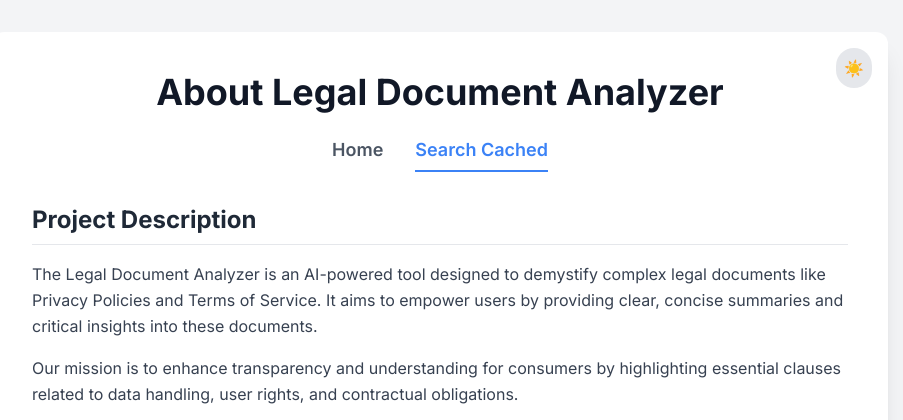
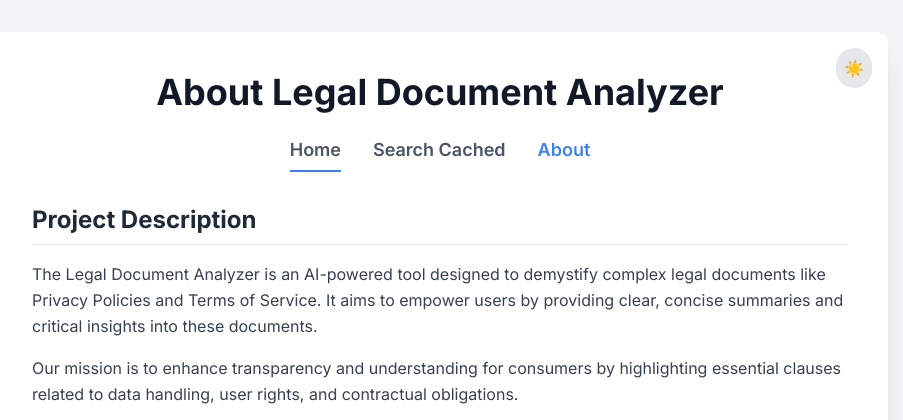
Before and after one commit to patlerds/TOSCheck-Transfer-Students, a Flask app: page /about in a window 1280 px wide. Shown: the top 420 px of the page, without its empty margins (200-1103 px from the left). Run offline with Flask 3, Linux system fonts and the light colour scheme; some libraries are stand-ins or nearby versions.

Commit message:
Update navigation links in about.html
Adjusted navigation styling to highlight the About page, added underline to Home, and unified link styles for consistency across navigation items.

```diff
--- a/templates/about.html
+++ b/templates/about.html
@@ -56,13 +56,16 @@
             <h1 class="text-3xl sm:text-4xl font-bold mb-6">About Legal Document Analyzer</h1>
         </a>
         <!-- Updated Navigation Links -->
-        <nav class="mb-8 flex justify-center space-x-8">
+       <nav class="mb-8 flex justify-center space-x-8">
             <div class="relative pb-2">
                 <a href="/" class="text-gray-600 dark:text-gray-300 font-semibold text-lg hover:text-gray-800 dark:hover:text-gray-100">Home</a>
+                <div class="absolute bottom-0 left-0 w-full h-0.5 bg-blue-500 dark:bg-blue-400"></div>
             </div>
             <div class="relative pb-2">
-                <a href="/search" class="text-blue-500 dark:text-blue-400 font-semibold text-lg hover:text-blue-700 dark:hover:text-blue-300">Search Cached</a>
-                <div class="absolute bottom-0 left-0 w-full h-0.5 bg-blue-500 dark:bg-blue-400"></div>
+                <a href="/search" class="text-gray-600 dark:text-gray-300 font-semibold text-lg hover:text-gray-800 dark:hover:text-gray-100">Search Cached</a>
+            </div>
+            <div class="relative pb-2">
+                <a href="/about"class="text-blue-500 dark:text-blue-400 font-semibold text-lg hover:text-blue-700 dark:hover:text-blue-300"> About</a>
             </div>
         </nav>
 
```
